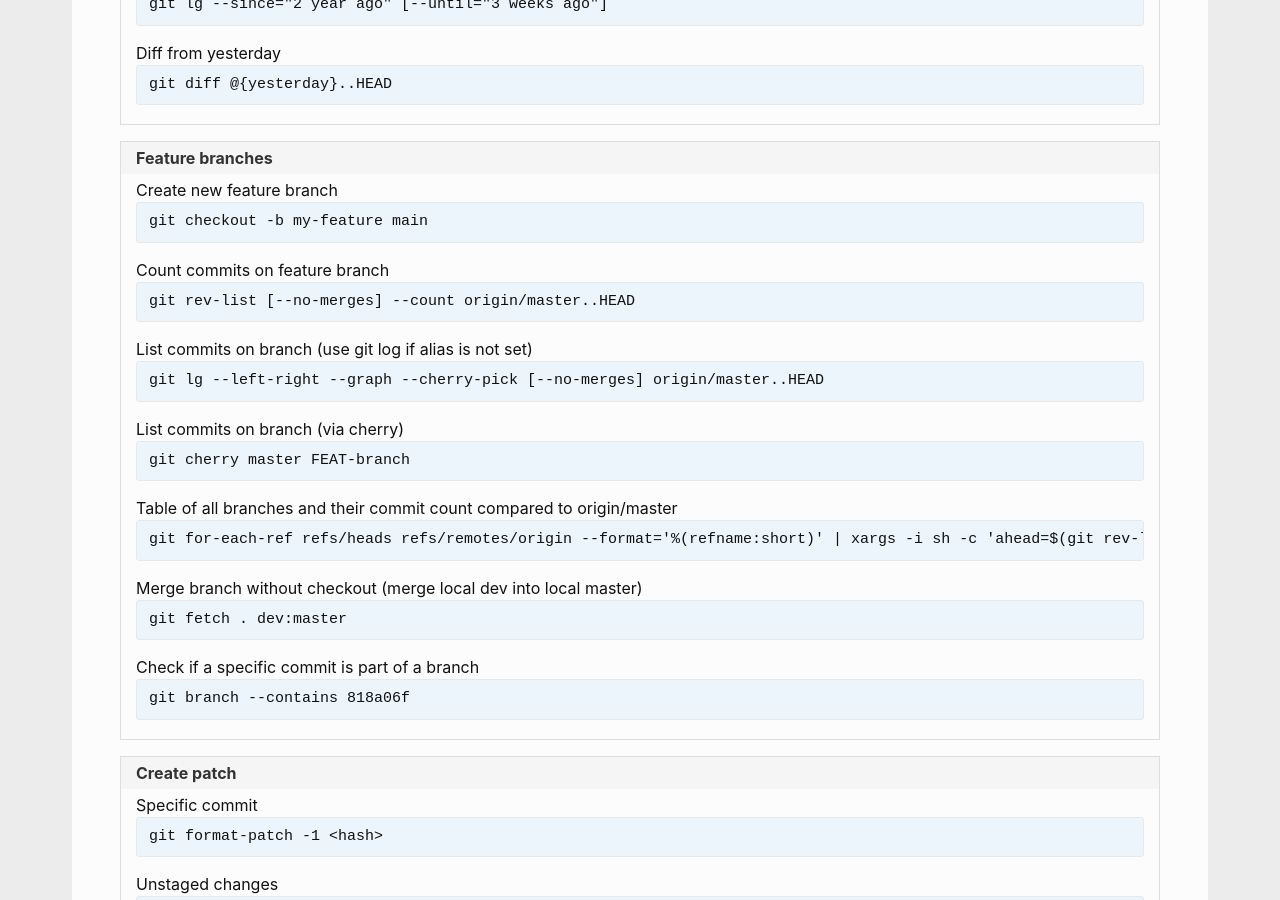
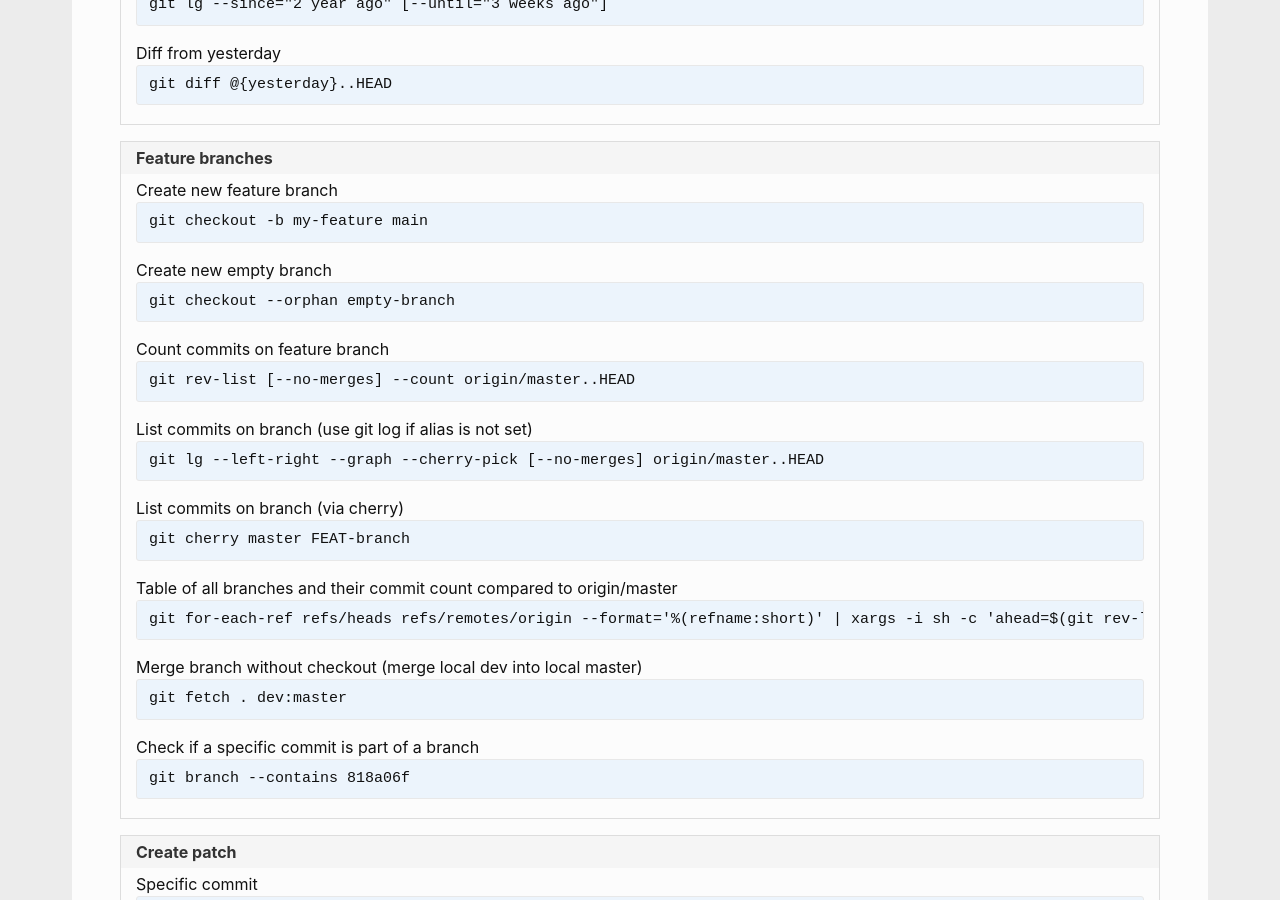
Before and after one commit to andreas-mausch/cheatsheets, a Jekyll site: the page built from _cheatsheets/git.md, in a window 1280 px wide and 900 px high, scrolled down 3482 px. Built offline with Jekyll 4.4.1, drawn with Linux system fonts in a browser that asks for light colours.

Commit message:
git checkout empty branch

```diff
--- a/_cheatsheets/git.md
+++ b/_cheatsheets/git.md
@@ -62,6 +62,7 @@ section:
   - name: Feature branches
     commands:
       Create new feature branch: git checkout -b my-feature main
+      Create new empty branch: git checkout --orphan empty-branch
       Count commits on feature branch: git rev-list [--no-merges] --count origin/master..HEAD
       List commits on branch (use git log if alias is not set): git lg --left-right --graph --cherry-pick [--no-merges] origin/master..HEAD
       List commits on branch (via cherry): git cherry master FEAT-branch
```
